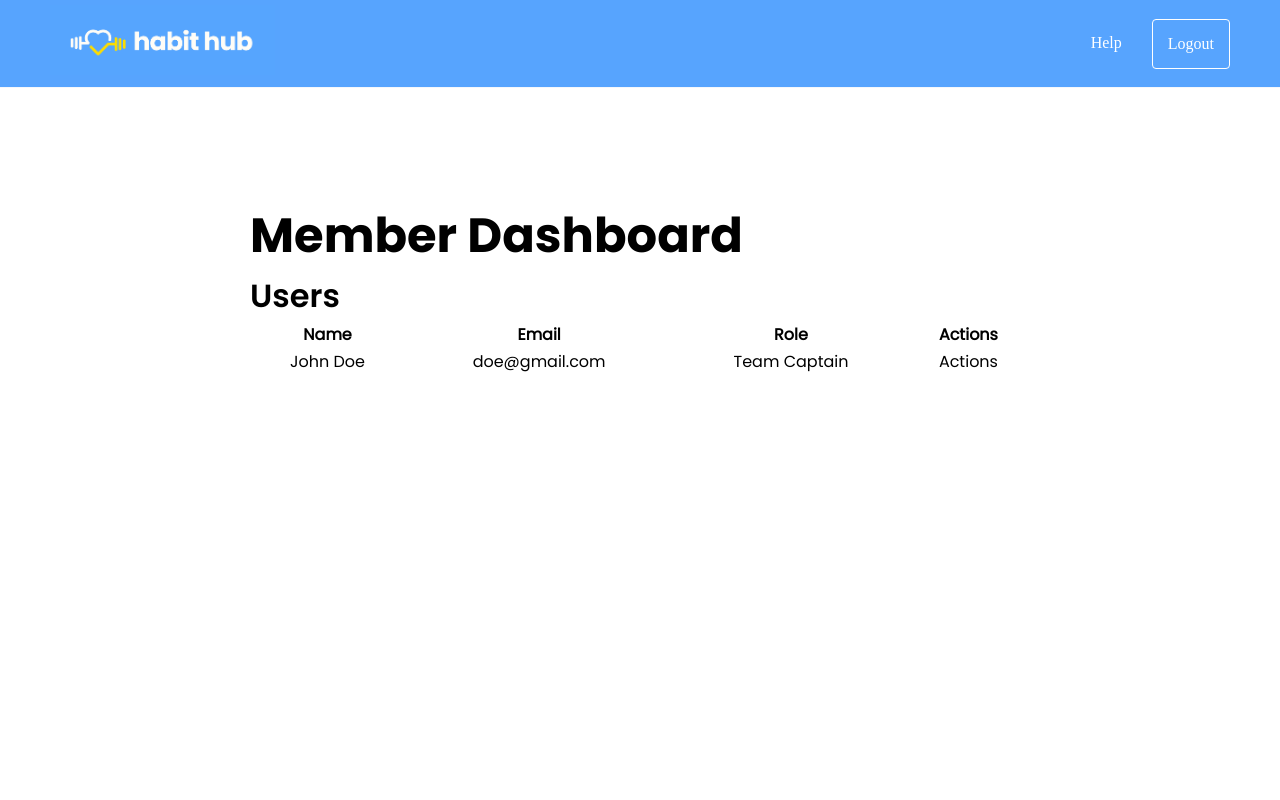
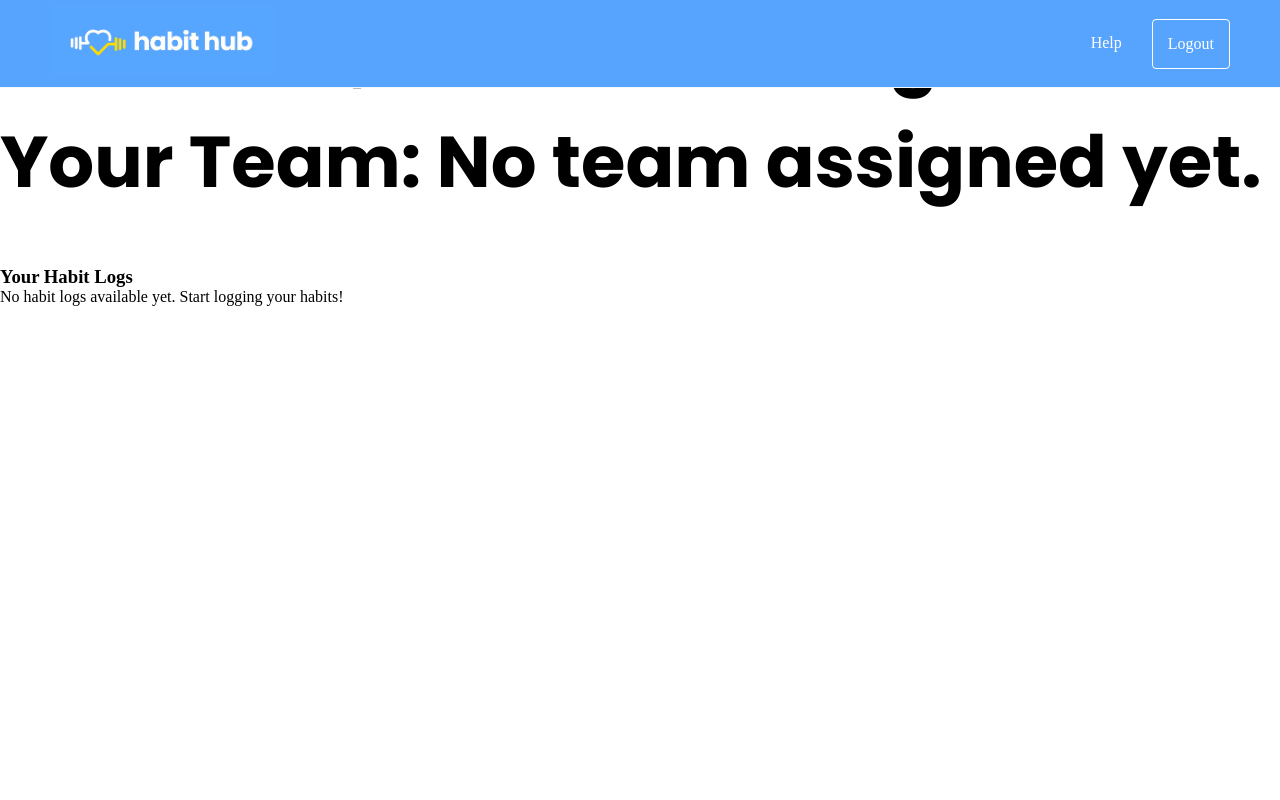
Before and after one commit to 123-miranda-123/habithackers, a PHP site: page /member-dashboard.php in a window 1280 px wide. Run offline with PHP 8.4, Linux system fonts and the light colour scheme; a user stored in the database is signed in; data comes from the database, SQL or seed files in the repository; some web fonts are replaced.

Commit message:
dashboard

```diff
--- a/admin-dashboard.php
+++ b/admin-dashboard.php
@@ -5,10 +5,8 @@
     <meta name="viewport" content="width=device-width, initial-scale=1.0">
     <title>Admin Dashboard - Habit Hub</title>
     <link href="styles/header.css" rel="stylesheet" type="text/css"/>
-    <link href="styles/dashboard.css" rel="stylesheet" type="text/css"/>
-    <link href="styles/footer.css" rel="stylesheet" type="text/css"/>
+    <link href="styles/manage-dashboard.css" rel="stylesheet" type="text/css"/>
     <link rel="icon" href="images/icon.png" type="image/png">
-    <link href = "php/register.php" type = "php"/>
 </head>
 <body>
     <nav class="header">
--- a/captain-dashboard.php
+++ b/captain-dashboard.php
@@ -5,8 +5,7 @@
     <meta name="viewport" content="width=device-width, initial-scale=1.0">
     <title>Captain Dashboard - Habit Hub</title>
     <link href="styles/header.css" rel="stylesheet" type="text/css"/>
-    <link href="styles/dashboard.css" rel="stylesheet" type="text/css"/>
-    <link href="styles/footer.css" rel="stylesheet" type="text/css"/>
+    <link href="styles/manage-dashboard.css" rel="stylesheet" type="text/css"/>
     <link rel="icon" href="images/icon.png" type="image/png">
 </head>
 <body>
--- a/member-dashboard.php
+++ b/member-dashboard.php
@@ -1,16 +1,59 @@
+<?php
+session_start();
+require_once "database.php";
+
+// Ensure user is logged in
+if (!isset($_SESSION['user_id'])) {
+    // Redirect to login page if user is not logged in
+    header("Location: login.php");
+    exit();
+}
+
+$user_id = $_SESSION['user_id'];
+$user_name = $_SESSION['user_name'];
+
+// Check if user already exists in the 'team_members' table (user is already part of a team)
+$sql = "SELECT * FROM team_members WHERE user_id = ?";
+$stmt = $conn->prepare($sql);
+$stmt->bind_param("i", $user_id);
+$stmt->execute();
+$result = $stmt->get_result();
+
+if ($result->num_rows > 0) {
+    // User is part of a team, fetch team details
+    $team_row = $result->fetch_assoc();
+    $team_id = $team_row['team_id'];
+
+    // Fetch the team name
+    $sql_team = "SELECT name FROM teams WHERE id = ?";
+    $stmt_team = $conn->prepare($sql_team);
+    $stmt_team->bind_param("i", $team_id);
+    $stmt_team->execute();
+    $result_team = $stmt_team->get_result();
+    $team_name = '';
+
+    if ($result_team->num_rows > 0) {
+        $team_data = $result_team->fetch_assoc();
+        $team_name = $team_data['name'];
+    }
+} else {
+    // User is not part of any team
+    $team_name = "No team assigned yet.";
+}
+?>
+
 <!DOCTYPE html>
 <html lang="en">
 <head>
     <meta charset="UTF-8">
     <meta name="viewport" content="width=device-width, initial-scale=1.0">
-    <title>User Dashboard - Habit Hub</title>
+    <title>Member Dashboard - Habit Hub</title>
     <link href="styles/header.css" rel="stylesheet" type="text/css"/>
-    <link href="styles/dashboard.css" rel="stylesheet" type="text/css"/>
-    <link href="styles/footer.css" rel="stylesheet" type="text/css"/>
+    <link href="styles/member-dashboard.css" rel="stylesheet" type="text/css"/>
     <link rel="icon" href="images/icon.png" type="image/png">
 </head>
 <body>
-    <nav class="header">
+<nav class="header">
         <div class="header-container">
             <a href="index.html">
                 <img src="images/Banner 2.png" alt="Habit Hub Logo" class="logo">
@@ -20,24 +63,25 @@
                 <a href="logout.php" id="logout">Logout</a>
             </div>
         </div>
-    </nav>
-    <section class = "container">
-        <h1>Member Dashboard</h1>
-        <h2>Users</h2>
-        <table class = "users-table">
-            <tr>
-                <th>Name</th>
-                <th>Email</th>
-                <th>Role</th>
-                <th>Actions</th>
-            </tr>
-            <tr>
-                <td>John Doe</td>
-                <td>doe@gmail.com</td>
-                <td>Team Captain</td>
-                <td>Actions</td>
-            </tr>
-        </table>
-    </section>
+</nav>
+<section class="container">
+    <div id = "title">
+        <h1>Welcome, <?php echo htmlspecialchars($user_name); ?>!</h1>
+
+    <h2>Your Team: <?php echo htmlspecialchars($team_name); ?></p>
+    </div>
+
+    <h3>Your Habit Logs</h3>
+    <?php if (empty($habit_logs)): ?>
+        <p>No habit logs available yet. Start logging your habits!</p>
+    <?php else: ?>
+        <ul>
+            <?php foreach ($habit_logs as $habit): ?>
+                <li><?php echo htmlspecialchars($habit); ?></li>
+            <?php endforeach; ?>
+        </ul>
+    <?php endif; ?>
+
+</section>
 </body>
 </html>
--- /dev/null
+++ b/styles/member-dashboard.css
@@ -0,0 +1,40 @@
+@font-face {
+    font-family: 'Poppins-Bold';
+    src: url(../../fonts/Poppins/Poppins-Bold.ttf) format('truetype');
+}
+
+@font-face {
+    font-family: 'Poppins-SemiBold';
+    src: url(../../fonts/Poppins/Poppins-SemiBold.ttf) format('truetype');
+}
+
+@font-face {
+    font-family: 'Poppins-Regular';
+    src: url(../../fonts/Poppins/Poppins-Regular.ttf) format('truetype');
+}
+
+@font-face {
+    font-family: 'Lexend';
+    src: url(../../fonts/Lexend/Lexend-VariableFont_wght.ttf);
+}
+
+
+* {
+    margin: 0;
+    padding: 0;
+    box-sizing: border-box;
+}
+
+html {
+      height: 100%;
+      width: 100%;
+      background-color: white;
+      min-height: 100vh;
+      height: 100%;
+}
+
+#title {
+    font-family: 'Poppins';
+    font-size: 3em;
+    margin-bottom: 50px;
+}
```
Also changed, not shown: sql/habithub.sql (+54 -7 lines), styles/manage-dashboard.css (renamed from styles/dashboard.css).
